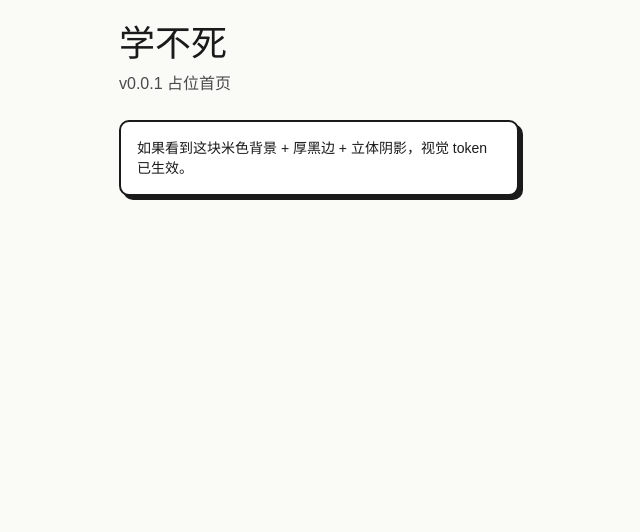
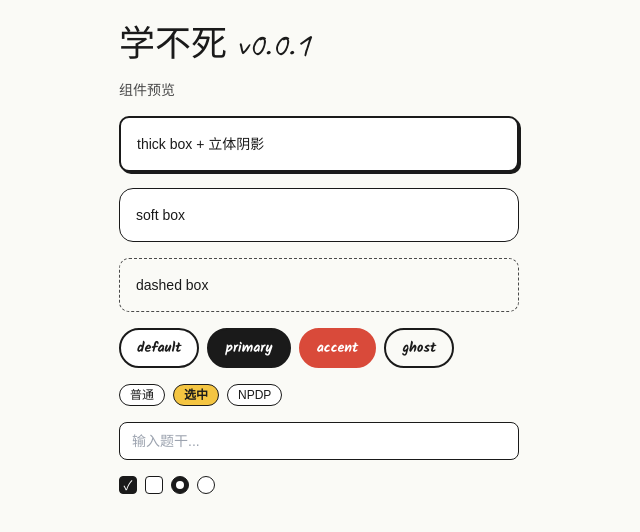
Before and after one commit to Lornax/shuatibao, a React (Vite) app in the folder frontend/: page / in a window 1280 px wide. Shown: the top 532 px of the page, without its empty margins (321-961 px from the left). Built offline with nearby package versions, Linux system fonts and the light colour scheme.

Commit message:
feat(frontend): add base UI components matching wireframe styles

```diff
--- a/frontend/src/App.tsx
+++ b/frontend/src/App.tsx
@@ -1,10 +1,45 @@
+import { Box } from './components/Box';
+import { Button } from './components/Button';
+import { Chip } from './components/Chip';
+import { Input } from './components/Input';
+import { Check } from './components/Check';
+
 export default function App() {
   return (
-    <div className="min-h-full bg-paper p-6 max-w-md mx-auto">
-      <h1 className="font-display text-4xl mb-2">学不死</h1>
-      <p className="font-cn text-base text-ink-2 mb-6">v0.0.1 占位首页</p>
-      <div className="border-2 border-ink rounded-thick bg-white p-4 shadow-brutal">
-        <p className="font-cn text-sm">如果看到这块米色背景 + 厚黑边 + 立体阴影，视觉 token 已生效。</p>
+    <div className="min-h-full bg-paper p-6 max-w-md mx-auto space-y-4">
+      <h1 className="font-display text-4xl">学不死 v0.0.1</h1>
+      <p className="font-cn text-sm text-ink-2">组件预览</p>
+
+      <Box variant="thick" className="p-4">
+        <p className="font-cn text-sm">thick box + 立体阴影</p>
+      </Box>
+      <Box variant="soft" className="p-4">
+        <p className="font-cn text-sm">soft box</p>
+      </Box>
+      <Box variant="dashed" className="p-4">
+        <p className="font-cn text-sm">dashed box</p>
+      </Box>
+
+      <div className="flex gap-2 flex-wrap">
+        <Button>default</Button>
+        <Button variant="primary">primary</Button>
+        <Button variant="accent">accent</Button>
+        <Button variant="ghost">ghost</Button>
+      </div>
+
+      <div className="flex gap-2 flex-wrap">
+        <Chip>普通</Chip>
+        <Chip active>选中</Chip>
+        <Chip>NPDP</Chip>
+      </div>
+
+      <Input placeholder="输入题干..." />
+
+      <div className="flex items-center gap-2">
+        <Check checked />
+        <Check />
+        <Check checked shape="circle" />
+        <Check shape="circle" />
       </div>
     </div>
   );
--- /dev/null
+++ b/frontend/src/components/Box.tsx
@@ -0,0 +1,22 @@
+import type { HTMLAttributes, ReactNode } from 'react';
+
+type Variant = 'soft' | 'thick' | 'dashed';
+
+type Props = HTMLAttributes<HTMLDivElement> & {
+  variant?: Variant;
+  children: ReactNode;
+};
+
+const styleByVariant: Record<Variant, string> = {
+  soft: 'border-[1.5px] border-ink rounded-soft bg-white',
+  thick: 'border-[2.5px] border-ink rounded-thick bg-white shadow-brutal-sm',
+  dashed: 'border-[1.5px] border-dashed border-ink-2 rounded-thick bg-transparent',
+};
+
+export function Box({ variant = 'soft', className = '', children, ...rest }: Props) {
+  return (
+    <div className={`${styleByVariant[variant]} ${className}`} {...rest}>
+      {children}
+    </div>
+  );
+}
--- /dev/null
+++ b/frontend/src/components/Button.tsx
@@ -0,0 +1,27 @@
+import type { ButtonHTMLAttributes, ReactNode } from 'react';
+
+type Variant = 'primary' | 'accent' | 'default' | 'ghost';
+
+type Props = ButtonHTMLAttributes<HTMLButtonElement> & {
+  variant?: Variant;
+  children: ReactNode;
+};
+
+const styleByVariant: Record<Variant, string> = {
+  default: 'border-2 border-ink bg-white text-ink',
+  primary: 'border-2 border-ink bg-ink text-white',
+  accent: 'border-2 border-accent bg-accent text-white',
+  ghost: 'border-2 border-ink bg-transparent text-ink',
+};
+
+export function Button({ variant = 'default', className = '', children, disabled, ...rest }: Props) {
+  return (
+    <button
+      className={`font-handBold font-bold text-sm rounded-full px-4 py-2 inline-flex items-center gap-1 disabled:opacity-50 disabled:cursor-not-allowed ${styleByVariant[variant]} ${className}`}
+      disabled={disabled}
+      {...rest}
+    >
+      {children}
+    </button>
+  );
+}
--- /dev/null
+++ b/frontend/src/components/Check.tsx
@@ -0,0 +1,21 @@
+import type { HTMLAttributes } from 'react';
+
+type Props = HTMLAttributes<HTMLDivElement> & {
+  checked?: boolean;
+  shape?: 'box' | 'circle';
+};
+
+export function Check({ checked = false, shape = 'box', className = '', ...rest }: Props) {
+  const radius = shape === 'box' ? 'rounded' : 'rounded-full';
+  return (
+    <div
+      className={`w-[18px] h-[18px] border-[1.5px] border-ink ${radius} flex items-center justify-center flex-shrink-0 cursor-pointer ${
+        checked ? 'bg-ink' : 'bg-white'
+      } ${className}`}
+      {...rest}
+    >
+      {checked && shape === 'box' && <span className="text-white text-[13px] leading-none">✓</span>}
+      {checked && shape === 'circle' && <span className="w-2 h-2 bg-white rounded-full" />}
+    </div>
+  );
+}
--- /dev/null
+++ b/frontend/src/components/Chip.tsx
@@ -0,0 +1,19 @@
+import type { HTMLAttributes, ReactNode } from 'react';
+
+type Props = HTMLAttributes<HTMLSpanElement> & {
+  active?: boolean;
+  children: ReactNode;
+};
+
+export function Chip({ active = false, className = '', children, ...rest }: Props) {
+  return (
+    <span
+      className={`inline-flex items-center gap-1 border-[1.5px] border-ink rounded-full px-2.5 py-0.5 font-cn text-xs cursor-pointer select-none ${
+        active ? 'bg-accent-2 font-bold' : 'bg-white'
+      } ${className}`}
+      {...rest}
+    >
+      {children}
+    </span>
+  );
+}
--- /dev/null
+++ b/frontend/src/components/Input.tsx
@@ -0,0 +1,14 @@
+import type { InputHTMLAttributes, TextareaHTMLAttributes } from 'react';
+
+type InputProps = InputHTMLAttributes<HTMLInputElement>;
+type AreaProps = TextareaHTMLAttributes<HTMLTextAreaElement>;
+
+const baseStyle = 'border-[1.5px] border-ink rounded-lg bg-white px-3 py-2 font-cn text-sm text-ink w-full focus:outline-none focus:ring-2 focus:ring-accent';
+
+export function Input({ className = '', ...rest }: InputProps) {
+  return <input className={`${baseStyle} ${className}`} {...rest} />;
+}
+
+export function Textarea({ className = '', ...rest }: AreaProps) {
+  return <textarea className={`${baseStyle} ${className}`} rows={3} {...rest} />;
+}
```
